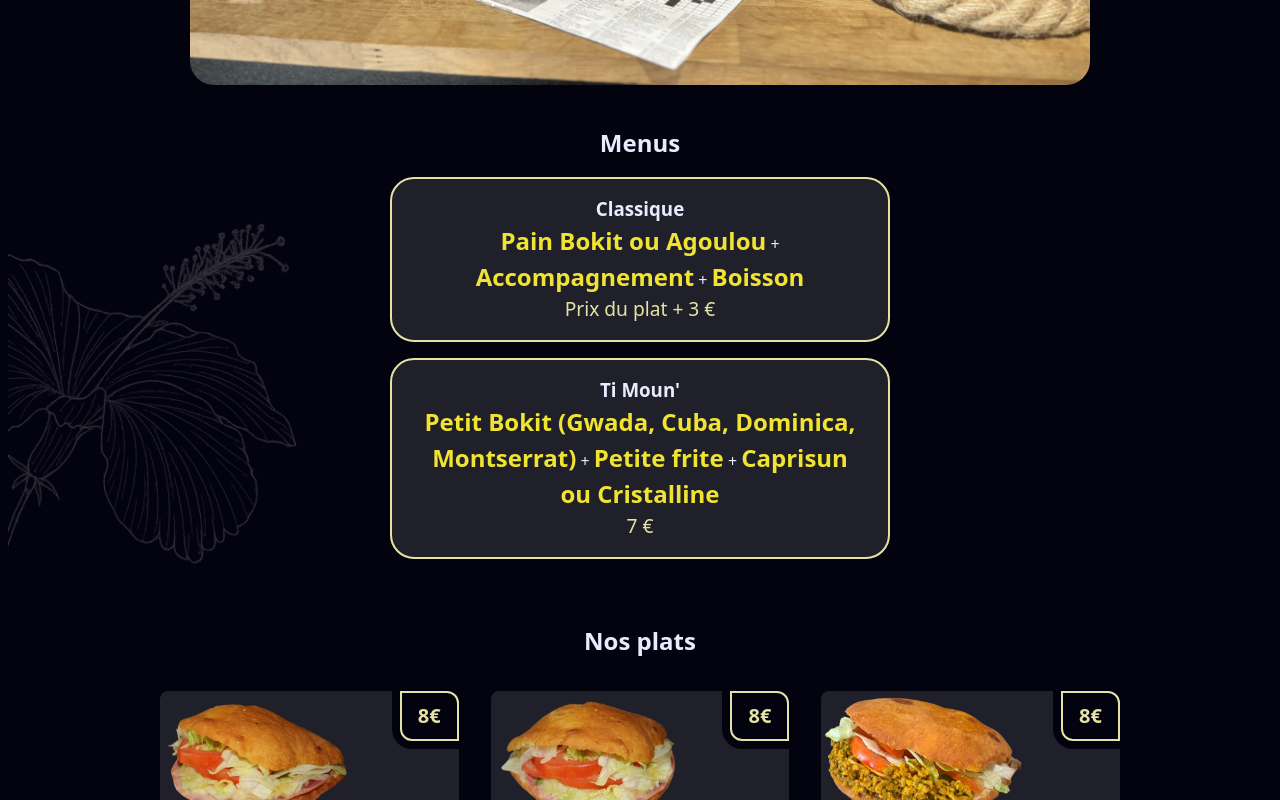
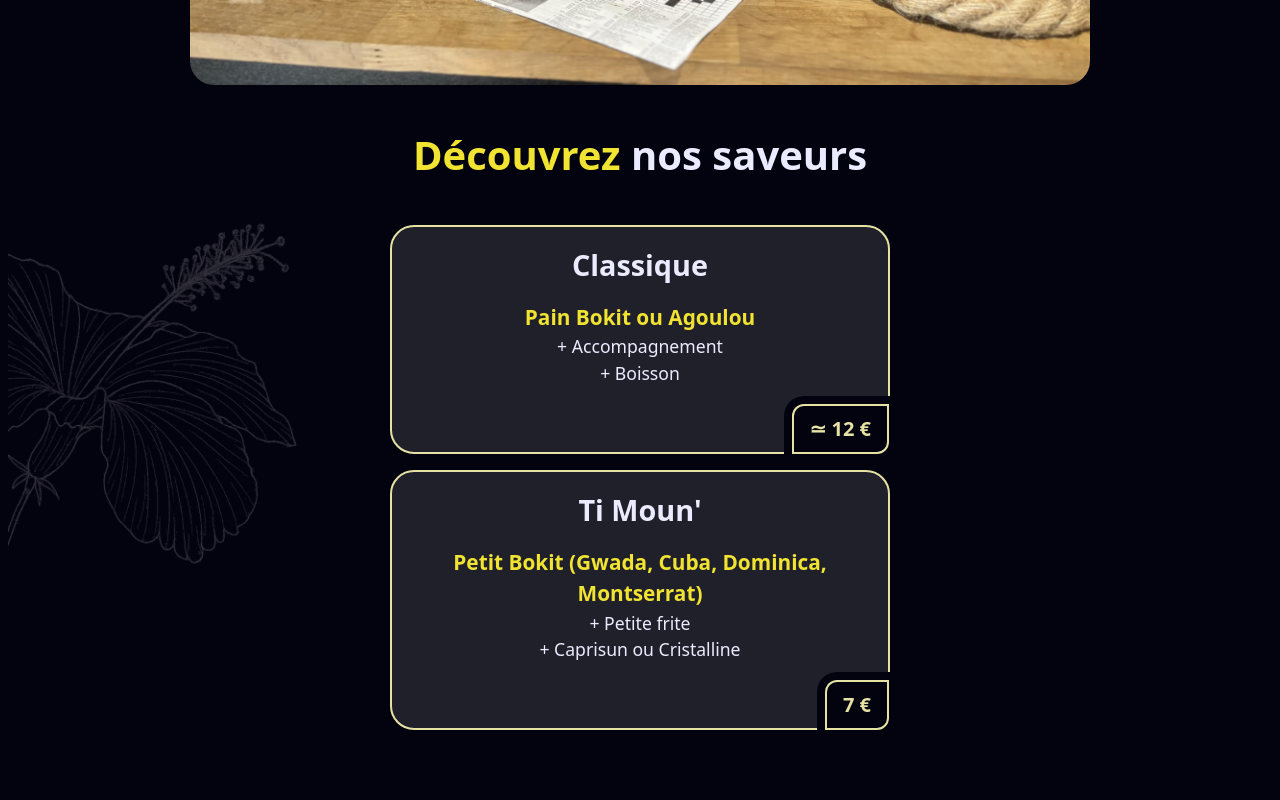
Before and after one commit to MrLootman/Kbana, a Next.js app: page / in a window 1280 px wide. Shown: the part 840-1640 px from the top of the page. Built offline with nearby package versions, Linux system fonts and the light colour scheme.

Commit message:
🚀 Cards improved and footer upgraded

```diff
--- a/app/page.css
+++ b/app/page.css
@@ -56,7 +56,6 @@ main > header > h2 {
 }
 
 .image-container > img:first-of-type {
-  z-index: 1;
   justify-self: center;
   border-radius: 50%;
   transform: translateY(-35%);
@@ -79,29 +78,57 @@ main > header > h2 {
   opacity: 0.2;
 }
 
-#menus article {
-  max-width: 500px;
-  margin-inline: auto;
+#menus > h2,
+#sandwichs > h2 {
+  font-size: 2.5rem;
+  margin: 0 0 24px 0;
+
+  > strong {
+    color: oklch(from var(--accent) l calc(c + 0.1) h);
+  }
 }
 
-#menus article p:last-child {
-  text-align: center;
-  color: var(--accent);
-  font-size: 1.2rem;
+#menus article {
+  margin-inline: auto;
+  width: 500px;
+  min-height: 200px;
+}
+
+#menus article h3 {
+  font-size: 1.8rem;
+  margin-bottom: 16px;
 }
 
 #menus article strong {
-  font-size: 24px;
+  font-size: 1.3rem;
   font-weight: 600;
   color: oklch(from var(--accent) l calc(c + 0.1) h);
 }
 
+#menus article {
+  & p:nth-of-type(2),
+  p:nth-of-type(3) {
+    font-size: 1.1rem;
+  }
+}
+
+#menus article p:last-child,
+.price {
+  justify-self: right;
+  font-size: 20px;
+  font-weight: 600;
+  padding: 8px 16px;
+  place-self: start end;
+  color: var(--accent);
+  background-color: var(--background);
+  box-shadow: 0 0 0 8px var(--background);
+  border: 2px solid var(--accent);
+  border-radius: 12px 0px 12px 0px;
+  translate: 25px 18px;
+}
+
 .menu-list {
   --card-size: 220px;
-}
-
-#sandwichs > h2 {
-  margin: 0 0 16px 0;
 }
 
 .card-list {
@@ -148,16 +175,8 @@ main > header > h2 {
 }
 
 .price {
-  justify-self: right;
-  font-size: 20px;
-  font-weight: 600;
-  padding: 8px 16px;
-  place-self: start end;
-  color: var(--accent);
-  background-color: var(--background);
-  box-shadow: 0 0 0 8px var(--background);
-  border: 2px solid var(--accent);
-  border-radius: 0 12px 0 12px;
+  border-radius: 0 12px;
+  translate: 0;
 }
 
 .google-reviews {
@@ -347,23 +366,54 @@ main > header > h2 {
   gap: 32px;
 }
 
-.satisfaction > hgroup > p {
+.satisfaction > p {
   color: var(--background);
 }
 
-.satisfaction > hgroup > a {
+.satisfaction > a {
   font-weight: bold;
+  width: 100px;
+  margin: auto;
+  transition: all 250ms ease;
+  color: rgb(53, 53, 53);
+
+  &:hover {
+    border-color: black;
+    color: black;
+  }
 }
 
 footer {
-  grid-template-columns: repeat(3, 1fr);
-  place-items: start;
+  > h2 {
+    width: 100%;
+    text-align: center;
+  }
 }
 
-footer > h2 {
-  grid-column: 1 / span 3;
-  width: 100%;
-  text-align: center;
+footer > section {
+  > h3 {
+    font-size: 1.7rem;
+    color: oklch(from var(--accent) l calc(c + 0.1) h);
+  }
+
+  > h2 {
+    font-size: 2rem;
+  }
+}
+
+footer > table {
+  text-align: left;
+
+  th {
+    font-size: 1.5rem;
+    font-weight: 700;
+  }
+
+  th,
+  td {
+    padding: 1rem;
+    vertical-align: top;
+  }
 }
 
 @media (max-width: 900px) {
--- a/app/page.tsx
+++ b/app/page.tsx
@@ -104,24 +104,28 @@ export default function Home() {
         </div>
         <section id="menus">
           <Image src="/assets/hibiscus.webp" alt="Hibiscus flower" width="480" height="480" />
-          <h2>Menus</h2>
+          <h2><strong>Découvrez</strong> nos saveurs</h2>
           <article className="surface outline">
             <h3>Classique</h3>
             <p>
-              <strong>Pain Bokit ou Agoulou</strong> + <strong>Accompagnement</strong> + <strong>Boisson</strong>
+              <strong>Pain Bokit ou Agoulou</strong>
             </p>
-            <p>Prix du plat + 3 €</p>
+            <p>+ Accompagnement</p>
+            <p>+ Boisson</p>
+            <p>≃ 12 €</p>
           </article>
           <article className="surface outline">
             <h3>Ti Moun&apos;</h3>
             <p>
-              <strong>Petit Bokit (Gwada, Cuba, Dominica, Montserrat)</strong> + <strong>Petite frite</strong> + <strong>Caprisun ou Cristalline</strong>
+              <strong>Petit Bokit (Gwada, Cuba, Dominica, Montserrat)</strong>
             </p>
+            <p>+ Petite frite</p>
+            <p>+ Caprisun ou Cristalline</p>
             <p>7 €</p>
           </article>
         </section>
         <section id="sandwichs">
-          <h2>Nos plats</h2>
+          <h2><strong>Découvrez</strong> nos plats</h2>
           <ul className="card-list menu-list">
             {meals.map((el) => {
               return (
@@ -147,7 +151,6 @@ export default function Home() {
           <a href="https://google.com/search?sca_esv=e948bafec9f39f8c&amp;sxsrf=AE3TifPz8O6EGrAfp61P6Mk-lQwKyfLdew:1753794756728&amp;uds=AOm0WdE2fekQnsyfYEw8JPYozOKzqpex0tSvmKdffwhThOpjgxvZnCM0wVyGTSXAVA7JF1spOSJqpFyAOFHCS0Y_YoQmW_CTt6WQWUng5X3xThXXgQvlqevkU-6nMRNyb-t3A3QEvGeD8FPtqIXf3I2vvw4k_cxctA&amp;si=AMgyJEtREmoPL4P1I5IDCfuA8gybfVI2d5Uj7QMwYCZHKDZ-E0o_2yfIvzgS4dM4J0Iyzk2TGBs_hLU9kmJiHGuYdnVBfmTyVWRf3QD2YQxH2wz1TgWVets%3D&amp;q=KBANA+BOKIT+Avis&amp;sa=X&amp;ved=2ahUKEwj2k-_LkuKOAxUoT6QEHYYYJUEQ3PALegQITRAF" target="no-referrer">204&nbsp;avis</a>
         </div>
         <section className="surface satisfaction">
-          <hgroup>
           <h2>Votre satisfaction notre priorité</h2>
 
           <ul className="review-list">
@@ -204,7 +207,6 @@ export default function Home() {
           </ul>
 
           <a className="surface outline" href="https://www.google.com/search?sca_esv=6a136238722af36a&sxsrf=AE3TifPmFALXgbGSAIcN9yONqLHXbt_RJg:1752668512107&si=AMgyJEtREmoPL4P1I5IDCfuA8gybfVI2d5Uj7QMwYCZHKDZ-E0o_2yfIvzgS4dM4J0Iyzk3NnKjcNfMQOajADYVtpwzZ6i8BuAzIoHSqaA9IIZpnmYHQ_gb-JRugDjozJEqTHcXZ87HP&q=KBANA+BOKIT+Avis&sa=X&ved=2ahUKEwjo28qAr8GOAxVHVaQEHV8dEGAQ0bkNegQISBAE&biw=1229&bih=584&dpr=1.56" target="_blank">Ajoutez un avis Google</a>
-          </hgroup>
         </section>
       </main>
 
@@ -212,38 +214,55 @@ export default function Home() {
       <footer>
         <h2 className="surface">Contact</h2>
         <section>
-          <h3>Nous contacter</h3>
-          <address>
-            <span>Numéro : <a href="tel:0255095929">02 55 09 59 29</a></span>
-          </address>
+          <h3>La Kbana Bokit</h3>
+          <h2>Informations Pratiques</h2>
         </section>
-        <section>
-          <h3>Ouvertures</h3>
+
+        <table>
+          <thead>
+            <tr>
+              <th>Horaires</th>
+              <th>Coordonnées</th>
+              <th>Options de paiement</th>
+              <th>Services</th>
+            </tr>
+          </thead>
+          <tbody>
+            <tr>
+              <td>
+                <p>Jeudi au Samedi</p>
+                <p>19:00 - 22:00</p>
+              </td>
+
+              <td>
+                <p>Restaurant Kbana Bokit</p>
+                <p>57 rue Jean Jaurès, 44400 Rezé - <a href="tel:0255095929">02 55 09 59 29</a></p>
+              </td>
+
+              <td>
                 <ul>
-            <li>
-              <span>Lundi : /</span>
-            </li>
-            <li>
-              <span>Mardi : /</span>
-            </li>
-            <li>
-              <span>Mercredi : /</span>
-            </li>
-            <li>
-              <span>Jeudi : 19H - 22H</span>
-            </li>
-            <li>
-              <span>Vendredi : 19H - 22H</span>
-            </li>
-            <li>
-              <span>Samedi : 19H - 22H</span>
-            </li>
-            <li>
-              <span>Dimanche : /</span>
-            </li>
+                  <li>Paiement sans contact</li>
+                  <li>Règlement en espèces</li>
+                  <li>Carte bancaire, Visa, Mastercard</li>
+                  <li>Cartes Maestro & AMEX</li>
+                  <li>Ticket restaurant</li>
+                  <li>Carte ticket restaurant</li>
+                  <li>Apple Pay</li>
                 </ul>
-        </section>
-      </footer>
+              </td>
+
+              <td>
+                <ul>
+                  <li>Accessible aux personnes à mobilité réduite</li>
+                  <li>Animaux domestiques autorisés</li>
+                  <li>Tables en terrasse</li>
+                  <li>Wi-Fi gratuit</li>
+                </ul>
+              </td>
+            </tr>
+          </tbody>
+        </table>
+      </footer >
     </>
   );
 }
```
Lines whose indentation alone changed are shown as unchanged.
